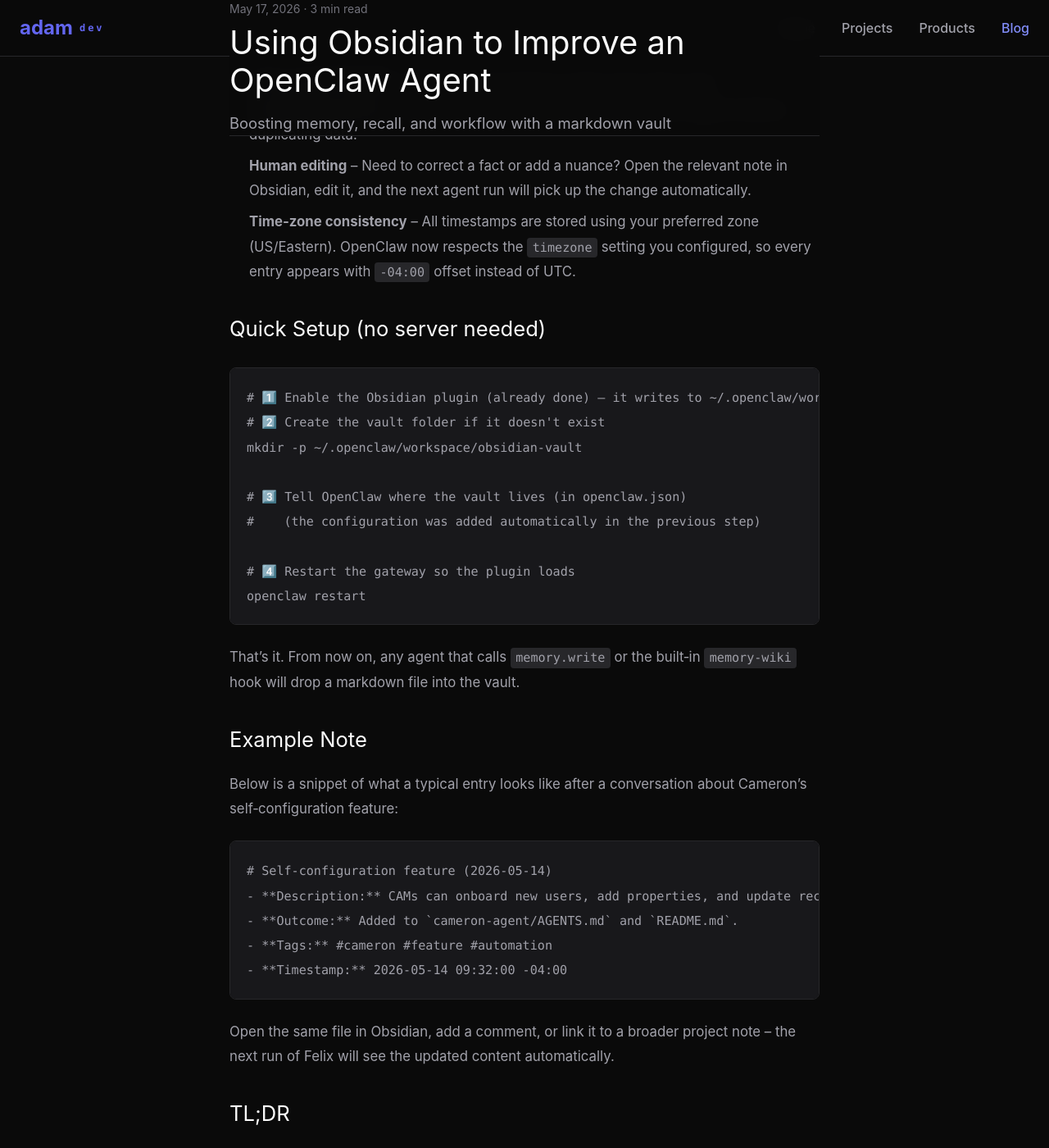
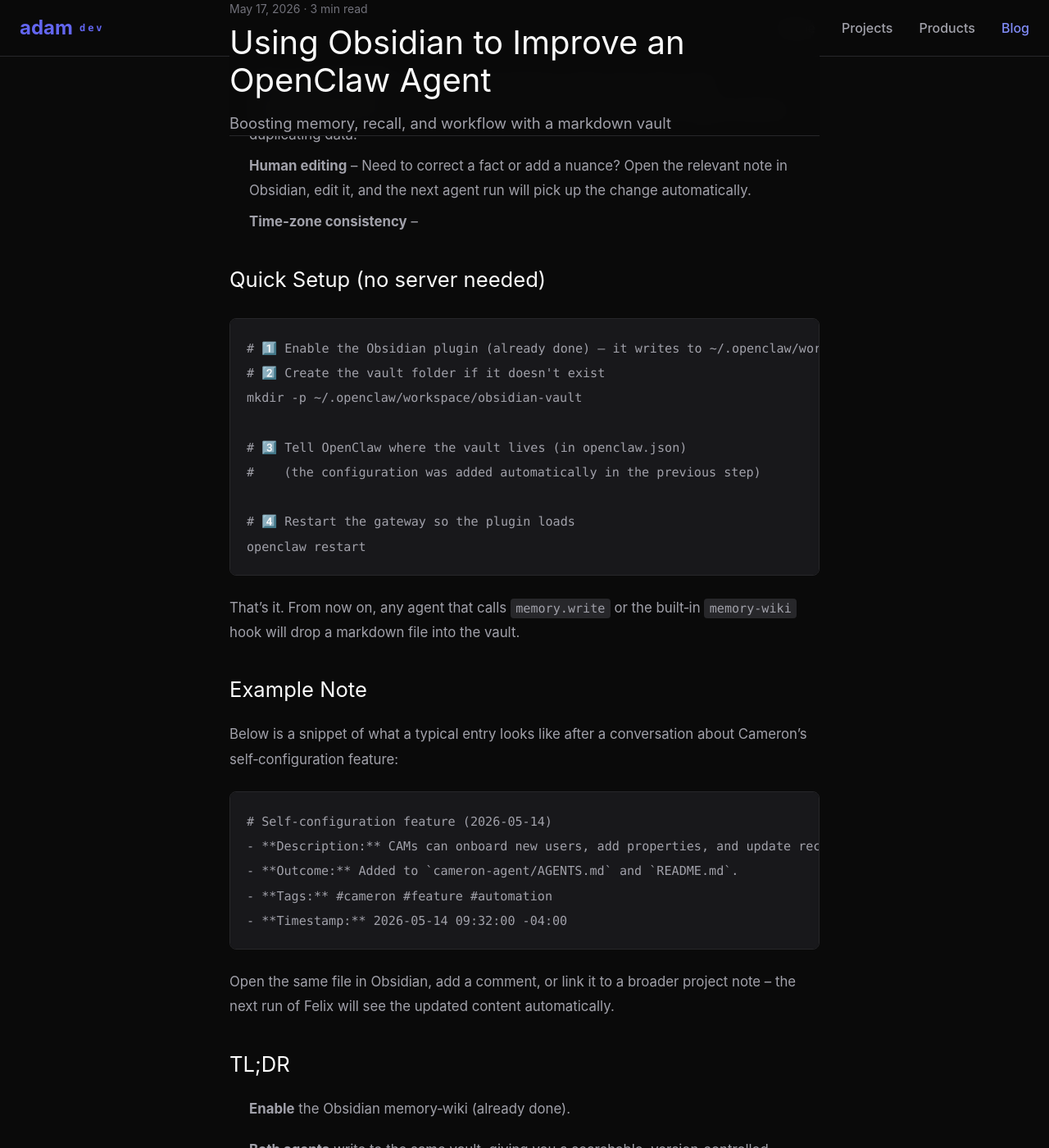
Before and after one commit to slashadams/Dev-Adam.com, a Jekyll site: the page built from _posts/2026-05-17-using-obsidian-to-improve-an-openclaw-agent.md, in a window 1280 px wide and 1400 px high, scrolled down 763 px. Shown: the whole window at 82% size. Built offline with Jekyll 4.4.1, drawn with Linux system fonts in a browser that asks for light colours; nearby versions of some CDN libraries; some of the changed text lies outside the part shown.

Commit message:
Remove timezone mention from Obsidian post

```diff
--- a/_posts/2026-05-17-using-obsidian-to-improve-an-openclaw-agent.md
+++ b/_posts/2026-05-17-using-obsidian-to-improve-an-openclaw-agent.md
@@ -15,7 +15,7 @@ Obsidian is a plain‑markdown knowledge base that lets you link notes, tag cont
 2. **Versioned knowledge** – Because the vault lives inside your OpenClaw workspace, every change is committed to Git. You get a full history of how the agent’s understanding evolved over time.
 3. **Cross‑agent visibility** – Both Felix and Cameron write to the same vault (`~/obsidian‑vault`). This makes it easy to share context between agents without duplicating data.
 4. **Human editing** – Need to correct a fact or add a nuance? Open the relevant note in Obsidian, edit it, and the next agent run will pick up the change automatically.
-5. **Time‑zone consistency** – All timestamps are stored using your preferred zone (US/Eastern). OpenClaw now respects the `timezone` setting you configured, so every entry appears with `‑04:00` offset instead of UTC.
+5. **Time‑zone consistency** –
 
 ## Quick Setup (no server needed)
 
@@ -48,7 +48,7 @@ Open the same file in Obsidian, add a comment, or link it to a broader project n
 
 ## TL;DR
 - **Enable** the Obsidian memory‑wiki (already done).
-- **All timestamps** now use US/Eastern (`‑04:00`).
+
 - **Both agents** write to the same vault, giving you a searchable, version‑controlled knowledge base.
 - **No extra server** – just a folder on your machine.
 
```
